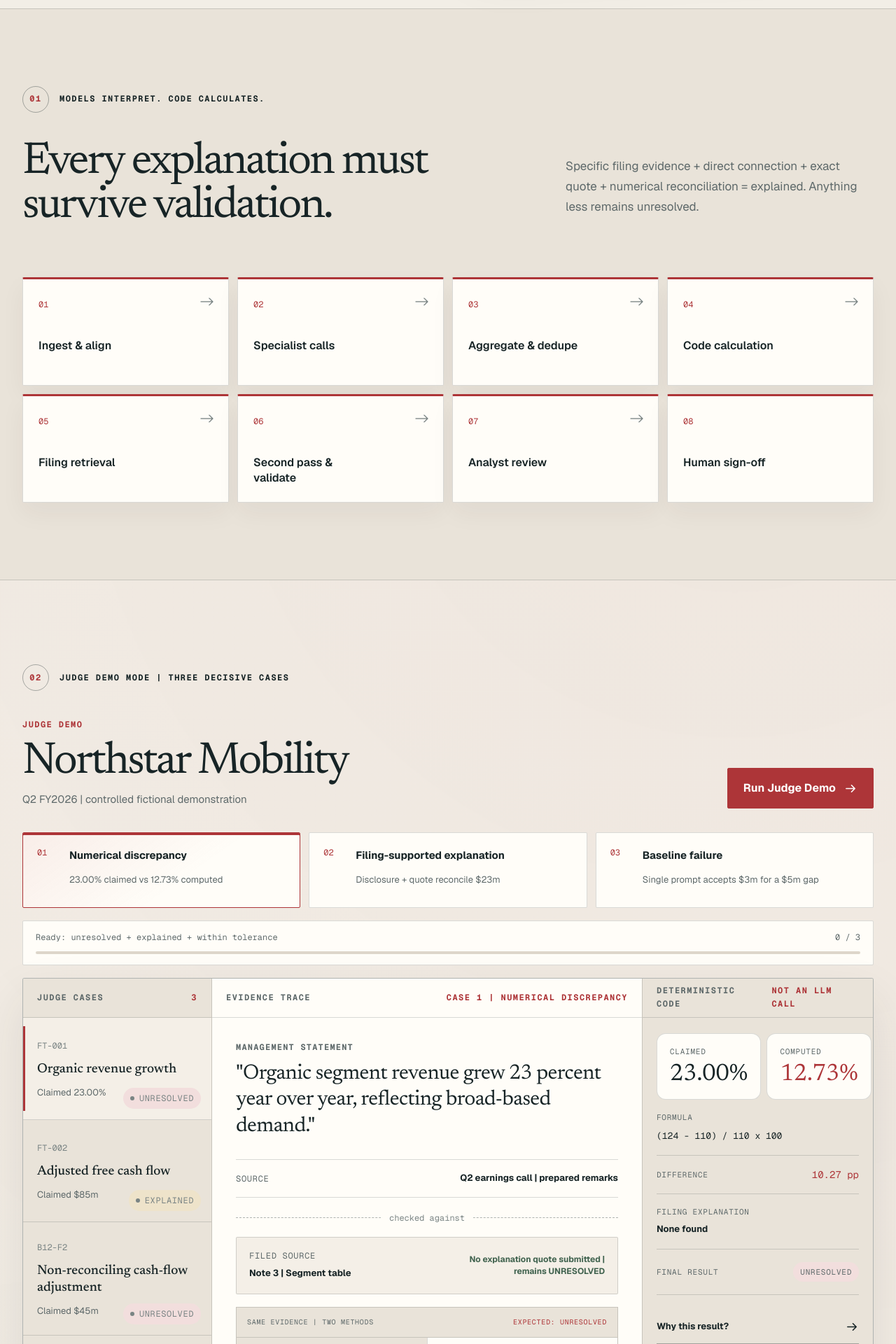
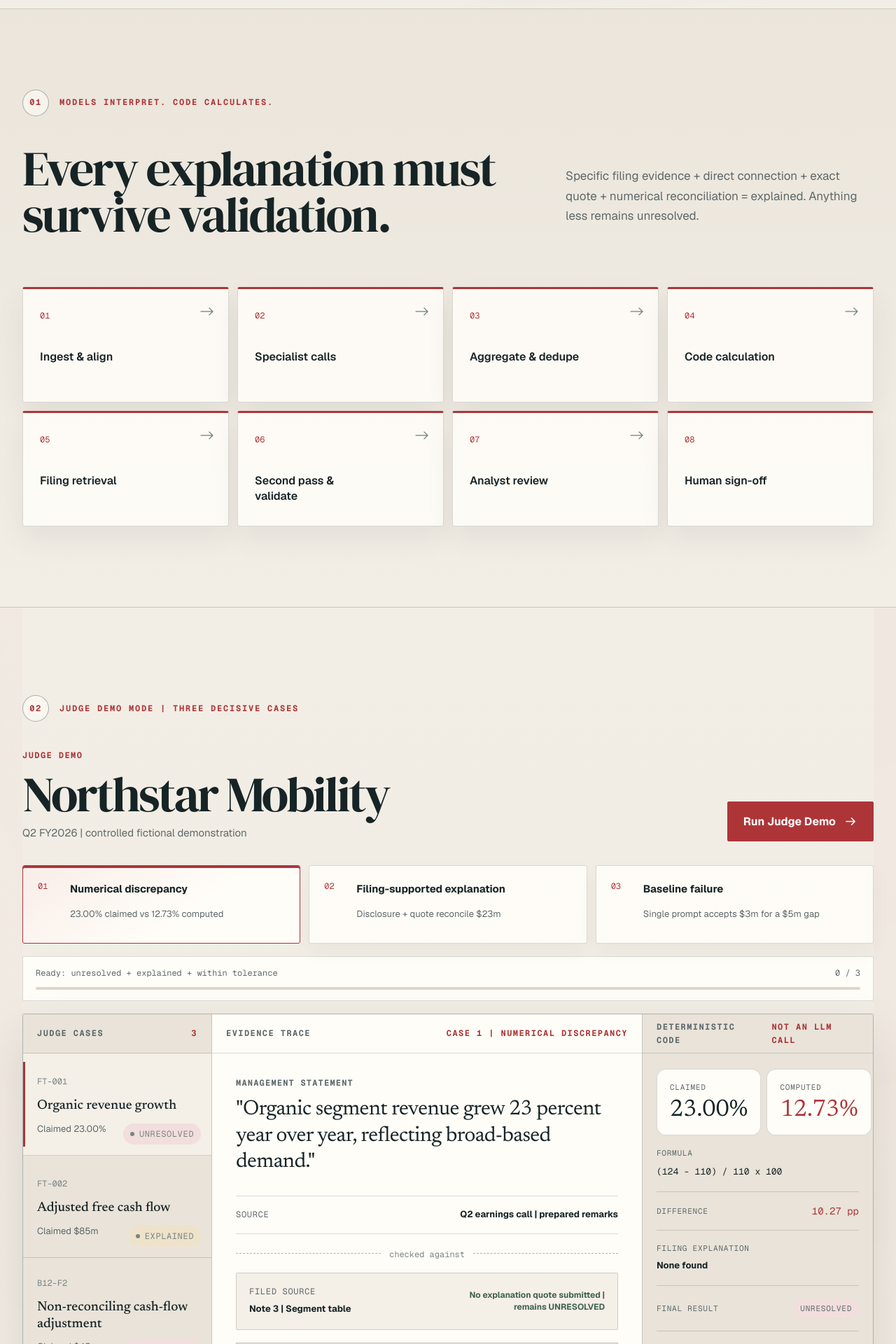
Before and after one commit to bhavyakeerthi3/fintrace, a Next.js app: page / in a window 1280 px wide. Shown: the part 760-2680 px from the top of the page at 70% size. Built offline with nearby package versions, Linux system fonts and the light colour scheme.

Commit message:
Extend the editorial evidence theme across the site

```diff
--- a/app/globals.css
+++ b/app/globals.css
@@ -147,21 +147,22 @@ a { text-decoration: none; }
 .paper-trace path { fill: none; stroke: #ad3538; stroke-width: 2; stroke-dasharray: 7 7; }
 .paper-trace circle { fill: #ad3538; }
 
-.method, .refusals { padding: 110px 0; background: #e9e3d9; border-block: 1px solid var(--line); }
+.method, .refusals { padding: 115px 0; background: linear-gradient(180deg, #ebe5db 0%, #f2eee6 100%); border-block: 1px solid var(--line); }
 .section-kicker { display: flex; align-items: center; gap: 15px; color: var(--text); }
-.section-kicker span { width: 38px; height: 38px; display: grid; place-items: center; border: 1px solid var(--line-strong); border-radius: 50%; color: var(--pink); }
-.section-kicker p { margin: 0; }
+.section-kicker span { width: 38px; height: 38px; display: grid; place-items: center; border: 1px solid var(--line-strong); border-radius: 50%; background: rgba(255,253,248,.58); color: var(--pink); }
+.section-kicker p { margin: 0; color: var(--pink); letter-spacing: .15em; }
 .section-kicker.light { color: var(--text); }
-.section-heading { display: grid; grid-template-columns: minmax(0,1fr) 440px; align-items: end; gap: 80px; margin-top: 40px; }
-.section-heading h2, .workspace-head h2, .benchmark h2, .refusals h2 { margin: 0; font: 400 clamp(48px, 5vw, 72px)/.98 var(--serif); letter-spacing: -.045em; }
+.section-heading { display: grid; grid-template-columns: minmax(0,1fr) 440px; align-items: end; gap: 80px; margin-top: 42px; }
+.section-heading h2, .workspace-head h2, .benchmark h2, .refusals h2 { margin: 0; font: 500 clamp(52px, 5.5vw, 82px)/.94 var(--hero-serif); letter-spacing: -.04em; }
 .section-heading > p, .workspace-head p, .benchmark p { color: var(--muted); font-size: 17px; line-height: 1.7; }
 .stage-grid { display: grid; grid-template-columns: repeat(4, 1fr); gap: 12px; margin-top: 70px; }
-.stage { position: relative; min-height: 155px; padding: 22px; border: 1px solid var(--line); border-top: 3px solid var(--pink); border-radius: 2px; background: var(--panel); box-shadow: 0 15px 35px rgba(50,45,36,.05); }
+.stage { position: relative; min-height: 165px; padding: 24px; border: 1px solid var(--line); border-top: 3px solid var(--pink); border-radius: 3px; background: rgba(255,253,248,.86); box-shadow: 0 18px 42px rgba(50,45,36,.07); transition: transform .2s ease, box-shadow .2s ease; }
+.stage:hover { transform: translateY(-3px); box-shadow: 0 24px 52px rgba(50,45,36,.1); }
 .stage span { color: var(--pink); font: 12px var(--mono); }
 .stage strong { display: block; max-width: 160px; margin-top: 36px; font-size: 16px; font-weight: 560; line-height: 1.35; }
 .stage b { position: absolute; top: 19px; right: 20px; color: var(--muted-2); font-size: 17px; font-weight: 400; }
 
-.workspace { padding: 120px 0; }
+.workspace { padding: 125px 0; border-bottom: 1px solid var(--line); background: linear-gradient(180deg, var(--bg) 0%, #ede7dd 100%); }
 .workspace-head { display: flex; justify-content: space-between; align-items: end; gap: 40px; margin: 34px 0; }
 .workspace-head p { margin: 9px 0 0; font-size: 15px; }
 .mode-badge { display: inline-block; margin-bottom: 12px; color: var(--pink); }
@@ -170,8 +171,8 @@ a { text-decoration: none; }
 .run-button.is-running svg { animation: travel .8s infinite; }
 @keyframes travel { 50% { transform: translateX(5px); } }
 .demo-case-strip { display: grid; grid-template-columns: repeat(3, 1fr); gap: 12px; margin-bottom: 18px; }
-.demo-case-strip button { display: grid; grid-template-columns: 34px 1fr; gap: 5px 12px; min-height: 108px; padding: 20px; border: 1px solid var(--line); border-radius: 2px; background: var(--panel); color: var(--text); text-align: left; transition: border-color .2s, transform .2s; }
-.demo-case-strip button:hover { transform: translateY(-2px); border-color: var(--line-strong); }
+.demo-case-strip button { display: grid; grid-template-columns: 34px 1fr; gap: 5px 12px; min-height: 112px; padding: 21px; border: 1px solid var(--line); border-radius: 3px; background: rgba(255,253,248,.9); color: var(--text); text-align: left; box-shadow: 0 12px 30px rgba(50,45,36,.04); transition: border-color .2s, transform .2s, box-shadow .2s; }
+.demo-case-strip button:hover { transform: translateY(-3px); border-color: var(--line-strong); box-shadow: 0 18px 38px rgba(50,45,36,.08); }
 .demo-case-strip button.active { border-color: var(--pink); background: linear-gradient(145deg, rgba(173,53,56,.08), transparent 60%), var(--panel); box-shadow: inset 0 3px var(--pink); }
 .demo-case-strip span { grid-row: 1 / 3; color: var(--pink); font: 12px var(--mono); }
 .demo-case-strip strong { font-size: 15px; }
@@ -180,7 +181,7 @@ a { text-decoration: none; }
 .progress-label { display: flex; justify-content: space-between; margin-bottom: 12px; color: var(--muted); font: 12px var(--mono); }
 .progress { height: 4px; overflow: hidden; border-radius: 99px; background: #ddd6ca; }
 .progress i { display: block; height: 100%; background: var(--pink); transition: width .25s; }
-.case-grid { display: grid; grid-template-columns: 270px minmax(0, 1fr) 330px; min-height: 560px; overflow: hidden; border: 1px solid var(--line-strong); border-radius: 3px; background: var(--panel); box-shadow: 0 30px 70px rgba(50,45,36,.1); }
+.case-grid { display: grid; grid-template-columns: 270px minmax(0, 1fr) 330px; min-height: 560px; overflow: hidden; border: 1px solid var(--line-strong); border-radius: 3px; background: var(--panel); box-shadow: 0 32px 76px rgba(50,45,36,.12); }
 .panel-label { min-height: 56px; display: flex; align-items: center; justify-content: space-between; gap: 15px; padding: 0 20px; border-bottom: 1px solid var(--line); color: var(--muted); }
 .panel-label span { color: var(--pink); }
 .claims-list { border-right: 1px solid var(--line); background: var(--bg-soft); }
@@ -267,13 +268,13 @@ a { text-decoration: none; }
 .signoff button:disabled { cursor: not-allowed; opacity: .45; }
 .signoff button.signed { color: #41634f; border-color: rgba(65,99,79,.5); }
 
-.benchmark { padding: 120px 0; background: radial-gradient(circle at 82% 30%, rgba(173,53,56,.06), transparent 28%), #e9e3d9; border-block: 1px solid var(--line); }
+.benchmark { padding: 125px 0; background: radial-gradient(circle at 84% 18%, rgba(173,53,56,.075), transparent 27%), linear-gradient(180deg, #ebe5db 0%, #f2eee6 100%); border-block: 1px solid var(--line); }
 .evaluation-head { display: grid; grid-template-columns: minmax(0,1fr) auto; gap: 70px; align-items: end; margin: 38px 0 45px; }
 .evaluation-head p { max-width: 680px; margin-bottom: 0; }
 .lift-pills { display: flex; gap: 10px; margin-top: 22px; }
 .lift-pills span { padding: 9px 13px; border: 1px solid rgba(173,53,56,.24); border-radius: 99px; background: rgba(173,53,56,.06); color: var(--pink); font: 12px var(--mono); }
 .headline-scores { display: grid; grid-template-columns: repeat(2, 190px); gap: 12px; }
-.headline-scores div { padding: 20px; border: 1px solid var(--line); border-radius: 2px; background: var(--panel); box-shadow: 0 16px 35px rgba(50,45,36,.05); }
+.headline-scores div { padding: 22px; border: 1px solid var(--line); border-radius: 3px; background: rgba(255,253,248,.9); box-shadow: 0 18px 42px rgba(50,45,36,.07); }
 .headline-scores span, .headline-scores small { display: block; color: var(--muted); font: 11px var(--mono); }
 .headline-scores strong { display: block; margin: 10px 0 6px; font: 400 45px/1 var(--serif); }
 .headline-scores div:last-child strong { color: var(--pink); }
@@ -291,7 +292,7 @@ a { text-decoration: none; }
 .artifact-actions { display: flex; flex-wrap: wrap; gap: 8px; padding: 16px 20px; border-top: 1px solid var(--line); background: var(--bg-soft); }
 .artifact-actions a { padding: 9px 12px; border: 1px solid var(--line-strong); border-radius: 99px; color: var(--text); font-size: 12px; font-weight: 650; transition: background .2s, color .2s; }
 .artifact-actions a:hover { background: var(--text); color: var(--panel); }
-.metric-card { padding: 20px; border: 1px solid var(--line); border-top: 3px solid var(--pink); border-radius: 2px; background: var(--panel); }
+.metric-card { padding: 22px; border: 1px solid var(--line); border-top: 3px solid var(--pink); border-radius: 3px; background: rgba(255,253,248,.9); box-shadow: 0 16px 36px rgba(50,45,36,.055); }
 .metric-card > span { min-height: 44px; display: block; color: var(--muted); font-size: 13px; }
 .metric-card > div { display: flex; justify-content: space-between; align-items: end; margin-top: 12px; padding-top: 12px; border-top: 1px solid var(--line); }
 .metric-card small { color: var(--muted-2); font: 11px var(--mono); text-transform: uppercase; }
@@ -307,18 +308,19 @@ a { text-decoration: none; }
 .metric-clarification { margin-top: 12px; padding: 16px 18px; border: 1px solid var(--line); border-radius: 12px; }
 .metric-clarification summary { color: var(--text); cursor: pointer; font-weight: 600; }
 
-.single-prompt { padding: 110px 0; }
+.single-prompt { padding: 115px 0; border-bottom: 1px solid var(--line); background: linear-gradient(180deg, var(--bg) 0%, #eee8de 100%); }
+.single-prompt-heading { margin-bottom: 48px; }
 .single-prompt-grid { display: grid; grid-template-columns: 1fr 1fr; gap: 14px; }
-.single-prompt-grid article { min-height: 330px; padding: 36px; border: 1px solid var(--line); border-radius: 2px; background: var(--panel); box-shadow: 0 18px 40px rgba(50,45,36,.05); }
+.single-prompt-grid article { min-height: 340px; padding: 38px; border: 1px solid var(--line); border-top: 3px solid var(--pink); border-radius: 3px; background: rgba(255,253,248,.9); box-shadow: 0 22px 50px rgba(50,45,36,.08); }
 .single-prompt-grid article:last-child { background: radial-gradient(circle at 90% 10%, rgba(173,53,56,.1), transparent 42%), var(--panel); }
 .single-prompt-grid article > span { color: var(--cyan); font: 12px var(--mono); letter-spacing: .09em; }
-.single-prompt-grid h2 { max-width: 520px; margin: 60px 0 18px; font: 400 46px/1 var(--serif); }
+.single-prompt-grid h2 { max-width: 520px; margin: 60px 0 18px; font: 500 50px/.96 var(--hero-serif); letter-spacing: -.03em; }
 .single-prompt-grid p, .single-prompt-grid li { color: var(--muted); font-size: 15px; }
 .single-prompt-grid ul { display: grid; grid-template-columns: 1fr 1fr; gap: 12px 24px; padding-left: 18px; }
 
-.calculator-section { padding: 110px 0; border-block: 1px solid var(--line); background: #e9e3d9; }
+.calculator-section { padding: 115px 0; border-block: 1px solid var(--line); background: linear-gradient(180deg, #ebe5db 0%, #f2eee6 100%); }
 .calculator-layout { display: grid; grid-template-columns: 1.02fr .98fr; gap: 70px; align-items: end; margin-top: 42px; }
-.calculator-layout h2 { margin: 0; font: 400 clamp(48px,5vw,70px)/.95 var(--serif); letter-spacing: -.045em; }
+.calculator-layout h2 { margin: 0; font: 500 clamp(52px,5.5vw,82px)/.94 var(--hero-serif); letter-spacing: -.04em; }
 .calculator-layout h2 em { color: var(--pink); font-weight: 400; }
 .calculator-layout > div > p { max-width: 650px; color: var(--muted); font-size: 16px; }
 .calculator-fields { display: grid; grid-template-columns: repeat(3,1fr); gap: 10px; margin-top: 30px; }
@@ -335,9 +337,9 @@ a { text-decoration: none; }
 .calculator-result strong.within { color: #41634f; }
 .calculator-result p { margin: 0; color: var(--muted); font-size: 13px; line-height: 1.55; }
 
-.inspector { padding: 120px 0; }
+.inspector { margin-block: 105px; padding: 68px 44px 54px; border: 1px solid var(--line); border-radius: 3px; background: linear-gradient(180deg, rgba(255,253,248,.72), rgba(235,229,219,.72)); box-shadow: 0 28px 70px rgba(50,45,36,.08); }
 .code-boundary { display: grid; grid-template-columns: 1fr 32px 1fr; align-items: center; gap: 14px; margin: 45px 0 22px; }
-.code-boundary > div { min-height: 130px; display: grid; align-content: center; gap: 7px; padding: 22px; border: 1px solid var(--line); border-radius: 2px; background: var(--panel); }
+.code-boundary > div { min-height: 130px; display: grid; align-content: center; gap: 7px; padding: 22px; border: 1px solid var(--line); border-top: 3px solid var(--pink); border-radius: 3px; background: rgba(255,253,248,.9); }
 .code-boundary > b { color: var(--pink); text-align: center; }
 .code-boundary span, .code-boundary small { color: var(--muted); font: 11px var(--mono); }
 .code-boundary strong { font-size: 17px; }
@@ -471,6 +473,7 @@ a { text-decoration: none; }
   .hero-docs .paper-back { width: 72%; right: 3%; }
   .hero-docs .paper-front { width: 78%; left: 8%; }
   .method, .workspace, .benchmark, .single-prompt, .calculator-section, .inspector, .architecture-preview, .refusals { padding-block: 80px; }
+  .inspector { padding-inline: 18px; }
   .section-heading h2, .workspace-head h2, .benchmark h2, .refusals h2 { font-size: 48px; }
   .stage-grid { grid-template-columns: 1fr 1fr; }
   .stage { min-height: 135px; }
```
Also changed, not shown: app/page.tsx (+1 -1 lines).
